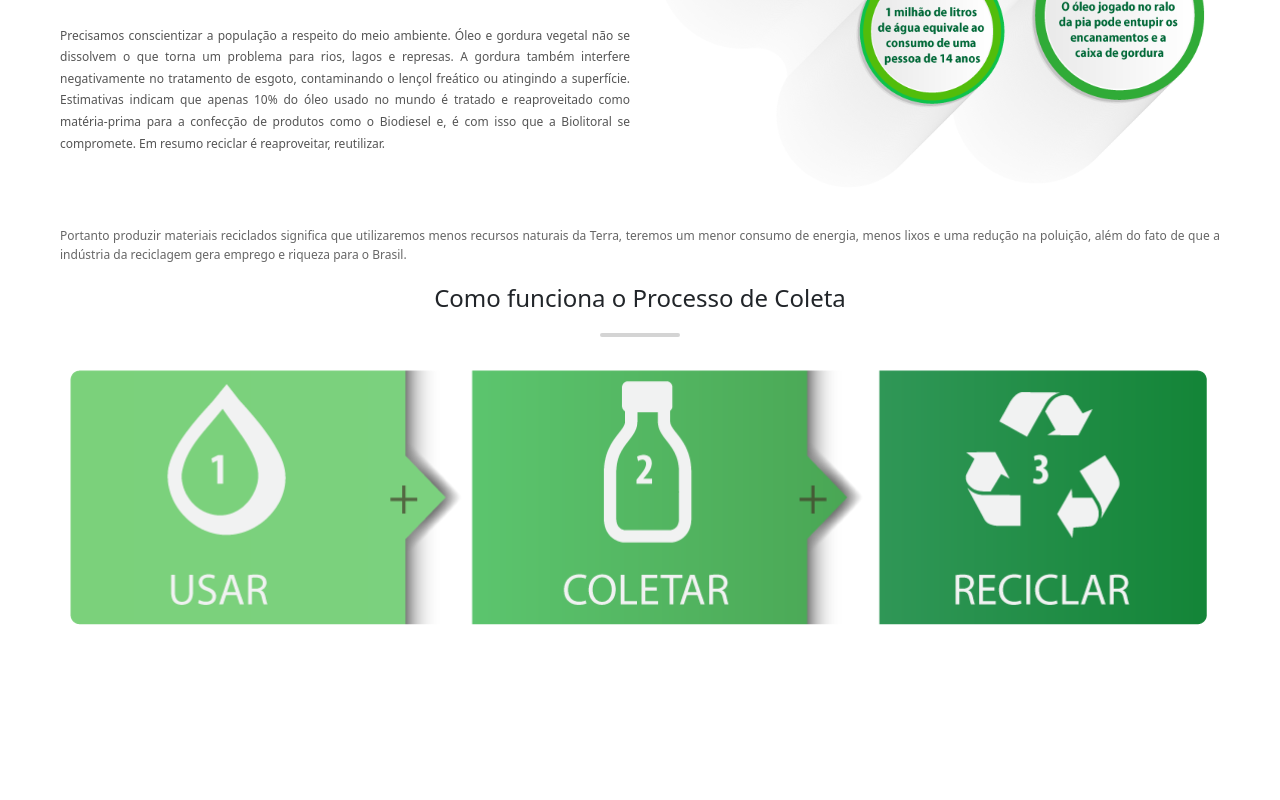
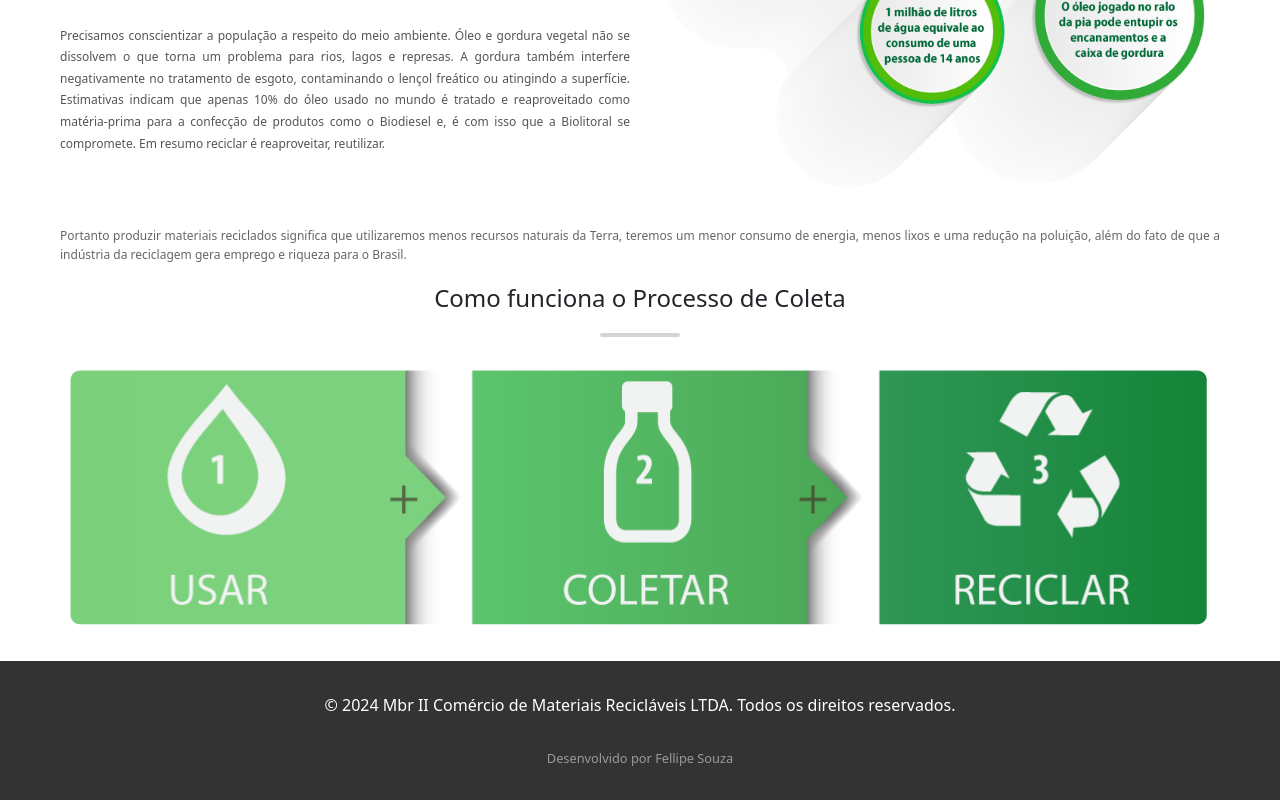
Before and after one commit to FlpSza/hr, a React (Create React App) app: page /coleta in a window 1280 px wide. Shown: the part 505-1305 px from the top of the page. Before the commit the page ends 1166 px from the top, so only its background shows below. Built offline with nearby package versions, Linux system fonts and the light colour scheme.

Commit message:
infos page/ imagens/ ajustes estile

```diff
--- a/package.json
+++ b/package.json
@@ -4,12 +4,15 @@
   "private": true,
   "dependencies": {
     "@fortawesome/fontawesome-free": "^6.6.0",
+    "@fortawesome/free-solid-svg-icons": "^6.6.0",
+    "@fortawesome/react-fontawesome": "^0.2.2",
     "@testing-library/jest-dom": "^5.17.0",
     "@testing-library/react": "^13.4.0",
     "@testing-library/user-event": "^13.5.0",
     "bootstrap": "^5.3.3",
     "react": "^18.3.1",
     "react-dom": "^18.3.1",
+    "react-helmet": "^6.1.0",
     "react-router-dom": "^6.26.2",
     "react-scripts": "5.0.1",
     "styled-components": "^6.1.13",
--- a/public/index.html
+++ b/public/index.html
@@ -2,7 +2,7 @@
 <html lang="en">
   <head>
     <meta charset="utf-8" />
-    <link rel="icon" href="%PUBLIC_URL%/favicon.ico" />
+    <link rel="icon" href="%PUBLIC_URL%/logo_mbr.png" />
     <meta name="viewport" content="width=device-width, initial-scale=1" />
     <meta name="theme-color" content="#000000" />
     <meta
--- a/src/ColetaSection.js
+++ b/src/ColetaSection.js
@@ -1,13 +1,19 @@
 import React from 'react';
+import processo1 from './img/processo1.png'
 import './style/ColetaSection.css'; // Estilo personalizado
 import img1 from './img/porque-reciclar.png'
-import processo1 from './img/processo1.png'
+import { Helmet } from 'react-helmet';
 import processo2 from './img/processo2.png'
 import processo3 from './img/processo3.png'
 
 const ColetaSection = () => {
   return (
     <div className="coleta-section">
+      <Helmet>
+        <title>Coleta - MBR</title>
+        <meta name="description" content="Descrição da página inicial da sua empresa." />
+        <meta property="og:image" content="./img/logo_mbr.png" />
+      </Helmet>
       {/* Título e introdução */}
       <section className="intro-coleta">
         <h4>Nosso Serviço de Coleta</h4>
--- a/src/ContactSection.js
+++ b/src/ContactSection.js
@@ -1,9 +1,15 @@
 import React from 'react';
+import { Helmet } from 'react-helmet';
 import './style/ContactSection.css';
 
 const ContactSection = () => {
   return (
     <div className="contact-section">
+      <Helmet>
+        <title>Contato - MBR</title>
+        <meta name="description" content="Descrição da página inicial da sua empresa." />
+        <meta property="og:image" content="./img/logo_mbr.png" />
+      </Helmet>
       <h1>Entre em Contato Conosco</h1>
       <div className="contact-container">
         {/* Formulário de Contato */}
--- a/src/WhoWeAreSection.js
+++ b/src/WhoWeAreSection.js
@@ -1,10 +1,16 @@
 import React from 'react';
+import { Helmet } from 'react-helmet';
 import './style/WhoWeAreSection.css'; // Estilo personalizado
 import img from './img/LOGO2.png'
 
 const WhoWeAreSection = () => {
   return (
     <div className="who-we-are-page">
+      <Helmet>
+        <title>Quem somos - MBR</title>
+        <meta name="description" content="Descrição da página inicial da sua empresa." />
+        <meta property="og:image" content="./img/logo_mbr.png" />
+      </Helmet>
       <section className="identifypage">
         <h4>Conheça nossa empresa</h4>
         <hr />
--- a/src/components/Footer.js
+++ b/src/components/Footer.js
@@ -1,11 +1,10 @@
 import React, { useState, useEffect } from 'react';
 import '../style/Footer.css'; // Estilo personalizado
-// Se estiver usando Font Awesome ou outro pacote de ícones, importe aqui
-// import { FontAwesomeIcon } from '@fortawesome/react-fontawesome';
-// import { faEnvelope } from '@fortawesome/free-solid-svg-icons';
+import { FontAwesomeIcon } from '@fortawesome/react-fontawesome';
+import { faEnvelope } from '@fortawesome/free-solid-svg-icons';
 
 const Footer = () => {
-  const [isVisible, setIsVisible] = useState(false);
+  const [isVisible, setIsVisible] = useState(true); // Sempre exibir o Footer
 
   useEffect(() => {
     let timeoutId = null;
@@ -19,7 +18,7 @@ const Footer = () => {
         const fullHeight = document.documentElement.scrollHeight;
 
         if (scrollTop + windowHeight >= fullHeight - 50) {
-          setIsVisible(true);  // Exibe o Footer
+          setIsVisible(true); // Exibe o Footer
         } else {
           setIsVisible(false); // Esconde o Footer
         }
@@ -35,17 +34,16 @@ const Footer = () => {
   }, []);
 
   return (
-    <>
-      {isVisible && (
-        <footer className="footer">
-          <div className="container">
-            <p>© 2024 Mbr II Comercio de Materiais Recicláveis LTDA. Todos os direitos reservados.</p>
-            {/* Marca d'água */}
-            <p className="watermark">Desenvolvido por <a>Fellipe Souza</a></p>
-          </div>
-        </footer>
-      )}
-    </>
+    <footer className="footer">
+      <div className="container">
+        <div className="footer-email">
+          {/* <FontAwesomeIcon icon={faEnvelope} />
+          <p>contato@empresa.com</p> */}
+        </div>
+        <p>© 2024 Mbr II Comércio de Materiais Recicláveis LTDA. Todos os direitos reservados.</p>
+        <p className="watermark">Desenvolvido por <a href="https://www.linkedin.com/in/fellipesouza" target="_blank" rel="noopener noreferrer">Fellipe Souza</a></p>
+      </div>
+    </footer>
   );
 };
 
--- a/src/home.js
+++ b/src/home.js
@@ -1,10 +1,17 @@
 // src/pages/Home.js
 import React from 'react';
 import HeroSection from './components/HeroSection';
+import { Helmet } from 'react-helmet';
+
 
 const Home = () => {
   return (
     <div>
+      <Helmet>
+        <title>Home - MBR</title>
+        <meta name="description" content="Descrição da página inicial da sua empresa." />
+        <meta property="og:image" content="/path-to-home-image.jpg" />
+      </Helmet>
       {/* Cabeçalho */}
       {/* <Header /> */}
 
--- a/src/style/Footer.css
+++ b/src/style/Footer.css
@@ -1,10 +1,24 @@
-footer {
+html, body {
+    height: 100%;
+    margin: 0;
+}
+
+#root {
+    min-height: 100%;
+    display: flex;
+    flex-direction: column;
+}
+
+.content {
+    flex: 1;
+}
+
+.footer {
     background-color: #333;
     color: #fff;
     text-align: center;
     padding: 1rem;
     width: 100%;
-    margin-top: 2rem; /* Espaço acima do footer */
 }
 
 .container {
@@ -15,21 +29,6 @@ footer {
     align-items: center;
 }
 
-.social-icons {
-    margin-top: 1rem;
-}
-
-.social-icons a {
-    margin: 0 1rem;
-    color: #fff;
-    text-decoration: none;
-}
-
-.social-icons a:hover {
-    text-decoration: underline;
-}
-
-/* Estilo para o ícone de e-mail e o texto associado */
 .footer-email {
     display: flex;
     align-items: center;
@@ -38,13 +37,25 @@ footer {
     font-size: 1rem; /* Ajuste o tamanho da fonte conforme necessário */
 }
 
+.footer-email p {
+    margin-left: 0.5rem; /* Espaço entre o ícone e o texto */
+}
+
 .footer-email i {
     margin-right: 0.5rem; /* Espaço entre o ícone e o texto */
 }
 
-/* Estilo da marca d'água */
 .watermark {
     font-size: 0.8rem; /* Tamanho da fonte para a marca d'água */
     margin-top: 1rem;
     opacity: 0.5; /* Translucidez para a marca d'água */
 }
+
+a {
+    color: #fff; /* Cor dos links no footer */
+    text-decoration: none;
+}
+
+a:hover {
+    text-decoration: underline;
+}
--- a/src/style/Header.css
+++ b/src/style/Header.css
@@ -31,6 +31,7 @@
     text-decoration: none; /* Remove sublinhado dos links */
     font-size: 1rem; /* Ajusta o tamanho dos ícones */
     margin-bottom: 1rem;
+    margin-top: 1rem;
   }
 
   .social-icons:hover {
```
Also changed, not shown: public/logo_mbr.png (added), 1 other file (tests, documents, lock files or other folders).
